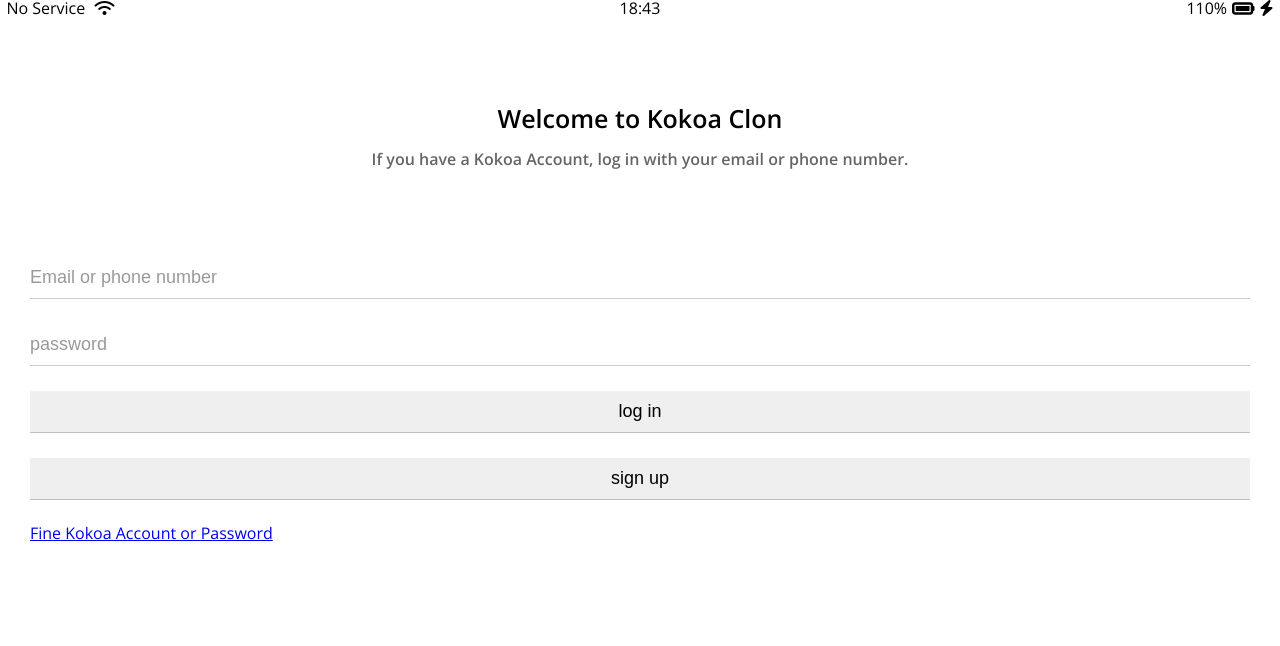
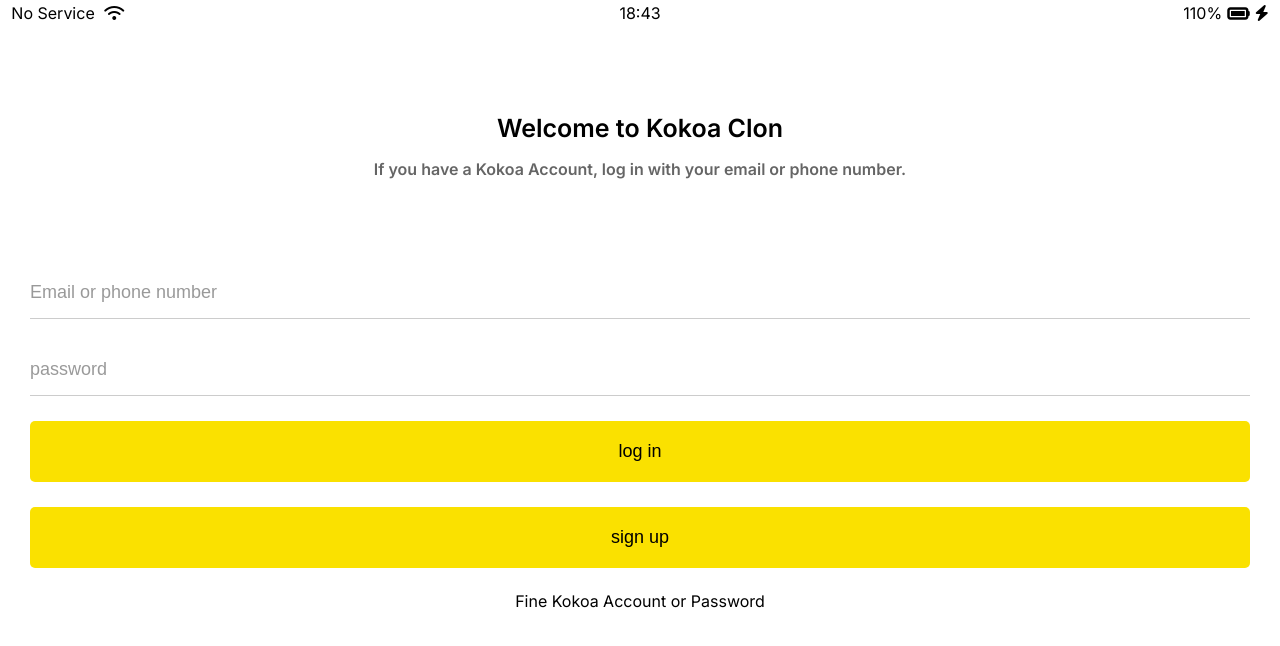
Before and after one commit to che-ri/Kokoa-Clone-2020, a plain HTML site: page index.html in a window 1280 px wide. Drawn offline with nearby package versions, Linux system fonts and the light colour scheme.

Commit message:
update login page

```diff
--- a/CSS/status-bar.css
+++ b/CSS/components/status-bar.css
@@ -1,6 +1,7 @@
 .status-bar {
   display: flex;
   justify-content: center;
+  padding: 5px;
 }
 .status-bar__column {
   width: 33%;
--- /dev/null
+++ b/CSS/screens/login.css
@@ -0,0 +1,54 @@
+.welcome-header {
+  margin: 90px 0px;
+  text-align: center;
+  display: flex;
+  flex-direction: column;
+  align-items: center;
+  font-weight: 600;
+}
+.welcome-header__title {
+  margin-bottom: 20px;
+  font-size: 25px;
+}
+.welcome-header__text {
+  width: 60%;
+  opacity: 0.6;
+}
+
+#login-form {
+  display: flex;
+  flex-direction: column;
+  margin: 0px 30px;
+}
+
+#login-form input {
+  padding: 15px 0px;
+  border: none;
+  font-size: 18px;
+  margin-bottom: 25px;
+}
+
+#login-form input:not([type="submit"]) {
+  border-bottom: 1px solid rgba(0, 0, 0, 0.2);
+  transition: border-color 0.3s ease-in-out;
+}
+
+#login-form input::placeholder {
+  color: rgba(0, 0, 0, 0.4);
+}
+#login-form input:focus {
+  border-color: var(--yellow);
+}
+
+#login-form input[type="submit"] {
+  background-color: var(--yellow);
+  cursor: pointer;
+  padding: 20px 0px;
+  border-radius: 5px;
+}
+
+#login-form a {
+  text-align: center;
+  text-decoration: none;
+  color: inherit;
+}
--- a/CSS/styles.css
+++ b/CSS/styles.css
@@ -1,47 +1,11 @@
-@import url("https://fonts.googleapis.com/css2?family=Open+Sans:wght@400;600&display=swap");
+@import url("https://fonts.googleapis.com/css2?family=Inter:wght@400;600&display=swap");
 @import "reset.css";
-@import "status-bar.css";
 @import "variables.css";
+/* components */
+@import "components/status-bar.css";
+/* screens */
+@import "screens/login.css";
 
 body {
-  font-family: "Open Sans", sans-serif;
+  font-family: "Inter", sans-serif;
 }
-
-.welcome-header {
-  margin: 90px 0px;
-  text-align: center;
-  display: flex;
-  flex-direction: column;
-  align-items: center;
-  font-weight: 600;
-}
-.welcome-header__title {
-  margin-bottom: 20px;
-  font-size: 25px;
-}
-.welcome-header__text {
-  width: 60%;
-  opacity: 0.6;
-}
-
-#login-form {
-  display: flex;
-  flex-direction: column;
-  margin: 0px 30px;
-}
-
-#login-form input {
-  padding: 10px 0px;
-  border: none;
-  font-size: 18px;
-  border-bottom: 1px solid rgba(0, 0, 0, 0.2);
-  margin-bottom: 25px;
-  transition: border-color 0.3s ease-in-out;
-}
-
-#login-form input::placeholder {
-  color: rgba(0, 0, 0, 0.4);
-}
-#login-form input:focus {
-  border-color: var(--yellow);
-}
--- a/index.html
+++ b/index.html
@@ -24,9 +24,9 @@
         <p class="welcome-header__text">If you have a Kokoa Account, log in with your email or phone number.</p>
     </header>
 
-    <form id="login-form">
-        <input type="text" placeholder="Email or phone number">
-        <input type="password" placeholder="password">
+    <form action="friends.html" method="get" id="login-form">
+        <input name="username" type="text" placeholder="Email or phone number">
+        <input name="password" type="password" placeholder="password">
         <input type="submit" value="log in">
         <input type="submit" value="sign up">
         <a href="#">Fine Kokoa Account or Password</a>
```
Also changed, not shown: friends.html (added, +1 -0 lines), 1 other file.
